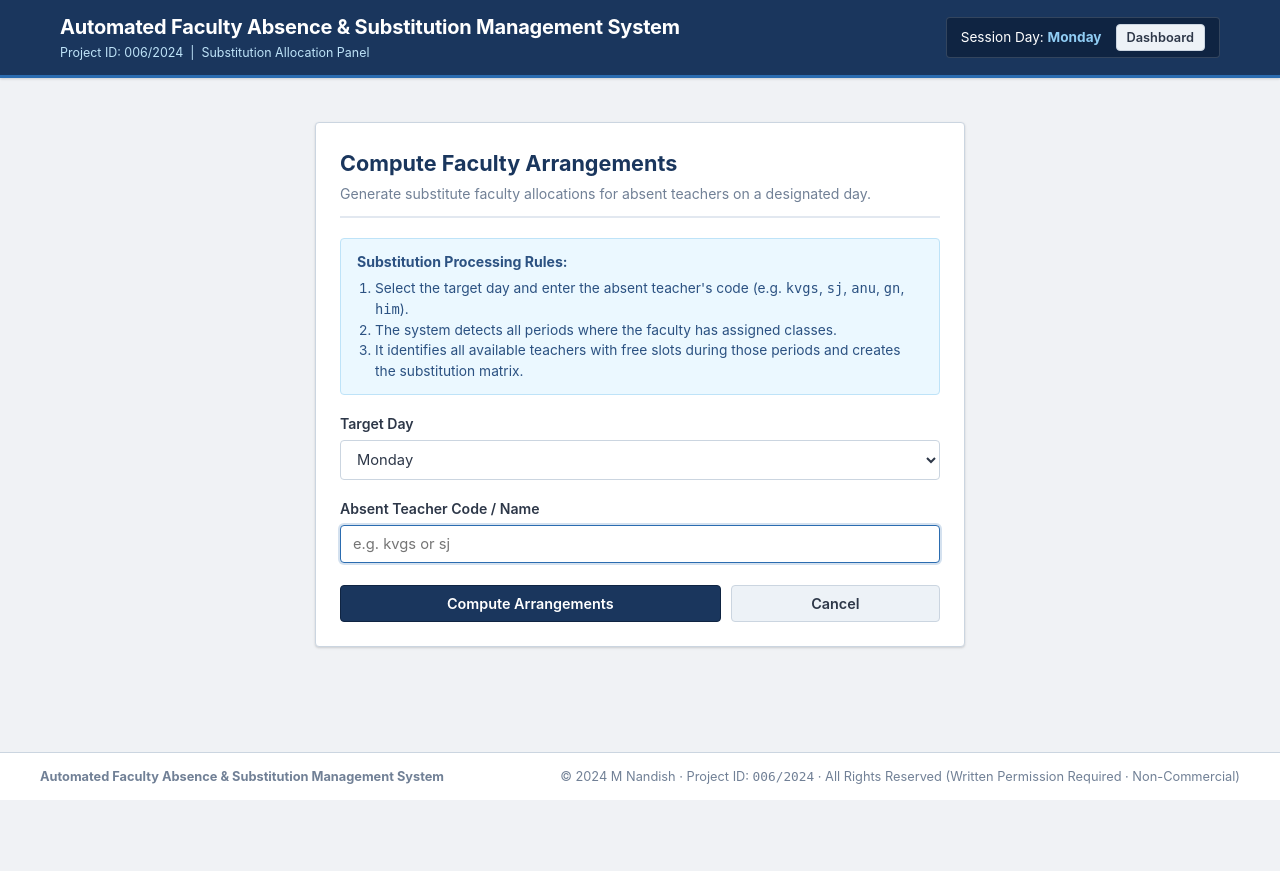
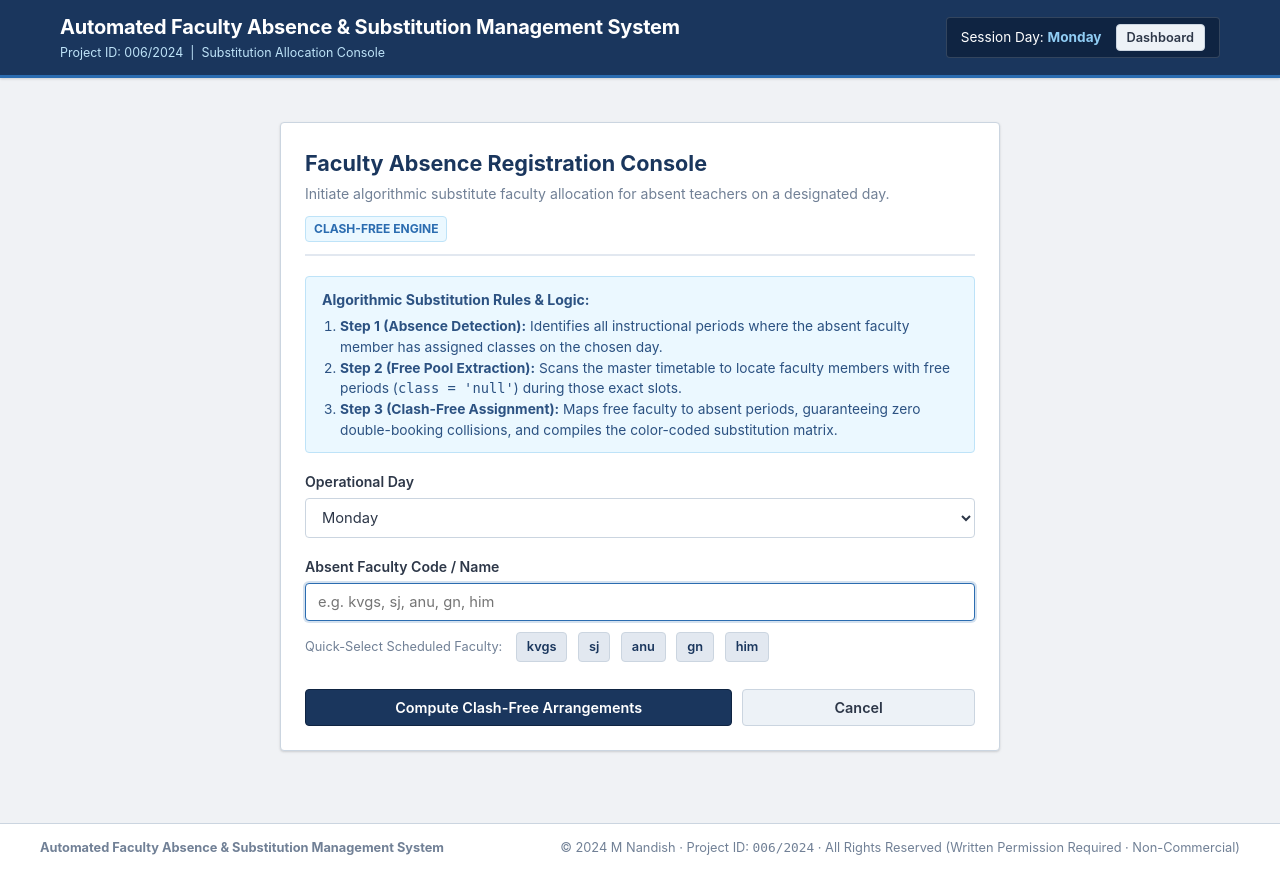
Before and after one commit to Nandish-508379/Automated-Faculty-Absence-Substitution-Management-System, a Flask app: page /diffrent_teacher in a window 1280 px wide. Before the commit the page ends 800 px from the top, so only its background shows below. Run offline with Flask 2, Linux system fonts and the light colour scheme.

Commit message:
docs: enrich UI screens for arrangement & password update; add Advantages, Special Features, and Limitations to master README

```diff
--- a/templates/Arrangement.html
+++ b/templates/Arrangement.html
@@ -5,6 +5,26 @@
     <meta name="viewport" content="width=device-width, initial-scale=1.0">
     <title>Faculty Arrangements | Automated Faculty Absence & Substitution Management System</title>
     <link rel="stylesheet" href="/static/css/style.css">
+    <style>
+        .quick-select-badge {
+            display: inline-block;
+            background: var(--light-gray);
+            border: 1px solid var(--border-color);
+            padding: 4px 10px;
+            border-radius: 4px;
+            font-size: 0.8rem;
+            font-weight: 600;
+            color: var(--primary-color);
+            cursor: pointer;
+            transition: all 0.15s ease;
+            margin: 3px;
+        }
+        .quick-select-badge:hover {
+            background: var(--primary-color);
+            color: #ffffff;
+            border-color: var(--primary-color);
+        }
+    </style>
 </head>
 <body>
     <header class="app-header">
@@ -13,7 +33,7 @@
                 <div class="brand-text">
                     <h1>Automated Faculty Absence & Substitution Management System</h1>
                     <div class="brand-meta">
-                        Project ID: 006/2024 &nbsp;|&nbsp; Substitution Allocation Panel
+                        Project ID: 006/2024 &nbsp;|&nbsp; Substitution Allocation Console
                     </div>
                 </div>
             </div>
@@ -26,27 +46,28 @@
     </header>
 
     <main class="container">
-        <div style="max-width: 650px; margin: 20px auto 0;">
+        <div style="max-width: 720px; margin: 20px auto 0;">
             <div class="card">
                 <div class="card-header">
                     <div>
-                        <h2>Compute Faculty Arrangements</h2>
-                        <p>Generate substitute faculty allocations for absent teachers on a designated day.</p>
+                        <h2>Faculty Absence Registration Console</h2>
+                        <p>Initiate algorithmic substitute faculty allocation for absent teachers on a designated day.</p>
                     </div>
+                    <span class="badge badge-primary">Clash-Free Engine</span>
                 </div>
 
                 <div class="alert alert-info">
-                    <strong>Substitution Processing Rules:</strong>
+                    <strong>Algorithmic Substitution Rules & Logic:</strong>
                     <ol style="margin-left: 18px; margin-top: 6px; font-size: 0.86rem; line-height: 1.5;">
-                        <li>Select the target day and enter the absent teacher's code (e.g. <code>kvgs</code>, <code>sj</code>, <code>anu</code>, <code>gn</code>, <code>him</code>).</li>
-                        <li>The system detects all periods where the faculty has assigned classes.</li>
-                        <li>It identifies all available teachers with free slots during those periods and creates the substitution matrix.</li>
+                        <li><strong>Step 1 (Absence Detection):</strong> Identifies all instructional periods where the absent faculty member has assigned classes on the chosen day.</li>
+                        <li><strong>Step 2 (Free Pool Extraction):</strong> Scans the master timetable to locate faculty members with free periods (<code>class = 'null'</code>) during those exact slots.</li>
+                        <li><strong>Step 3 (Clash-Free Assignment):</strong> Maps free faculty to absent periods, guaranteeing zero double-booking collisions, and compiles the color-coded substitution matrix.</li>
                     </ol>
                 </div>
 
-                <form action="/do_arrangement" method="post">
+                <form action="/do_arrangement" method="post" id="arrangementForm">
                     <div class="form-group">
-                        <label for="day">Target Day</label>
+                        <label for="day">Operational Day</label>
                         <select name="day" id="day" required>
                             <option value="monday" {% if session.get('day') == 'monday' %}selected{% endif %}>Monday</option>
                             <option value="tuesday" {% if session.get('day') == 'tuesday' %}selected{% endif %}>Tuesday</option>
@@ -58,12 +79,21 @@
                     </div>
 
                     <div class="form-group">
-                        <label for="absent_teacher">Absent Teacher Code / Name</label>
-                        <input type="text" id="absent_teacher" name="absent_teacher" placeholder="e.g. kvgs or sj" required autofocus>
+                        <label for="absent_teacher">Absent Faculty Code / Name</label>
+                        <input type="text" id="absent_teacher" name="absent_teacher" placeholder="e.g. kvgs, sj, anu, gn, him" required autofocus autocomplete="off">
+
+                        <div style="margin-top: 8px;">
+                            <span style="font-size: 0.8rem; color: var(--mid-gray); margin-right: 6px;">Quick-Select Scheduled Faculty:</span>
+                            <span class="quick-select-badge" onclick="selectTeacher('kvgs')">kvgs</span>
+                            <span class="quick-select-badge" onclick="selectTeacher('sj')">sj</span>
+                            <span class="quick-select-badge" onclick="selectTeacher('anu')">anu</span>
+                            <span class="quick-select-badge" onclick="selectTeacher('gn')">gn</span>
+                            <span class="quick-select-badge" onclick="selectTeacher('him')">him</span>
+                        </div>
                     </div>
 
-                    <div style="display: flex; gap: 10px; margin-top: 22px;">
-                        <button type="submit" class="btn btn-primary" style="flex: 2;">Compute Arrangements</button>
+                    <div style="display: flex; gap: 10px; margin-top: 24px;">
+                        <button type="submit" class="btn btn-primary" style="flex: 2;">Compute Clash-Free Arrangements</button>
                         <a href="/back_to_home_page" class="btn btn-secondary" style="flex: 1;">Cancel</a>
                     </div>
                 </form>
@@ -81,5 +111,13 @@
             </div>
         </div>
     </footer>
+
+    <script>
+        function selectTeacher(code) {
+            var input = document.getElementById('absent_teacher');
+            input.value = code;
+            input.focus();
+        }
+    </script>
 </body>
 </html>
```
Also changed, not shown: templates/Change_PWD.html (+55 -9 lines), README.md, 2 other files.
